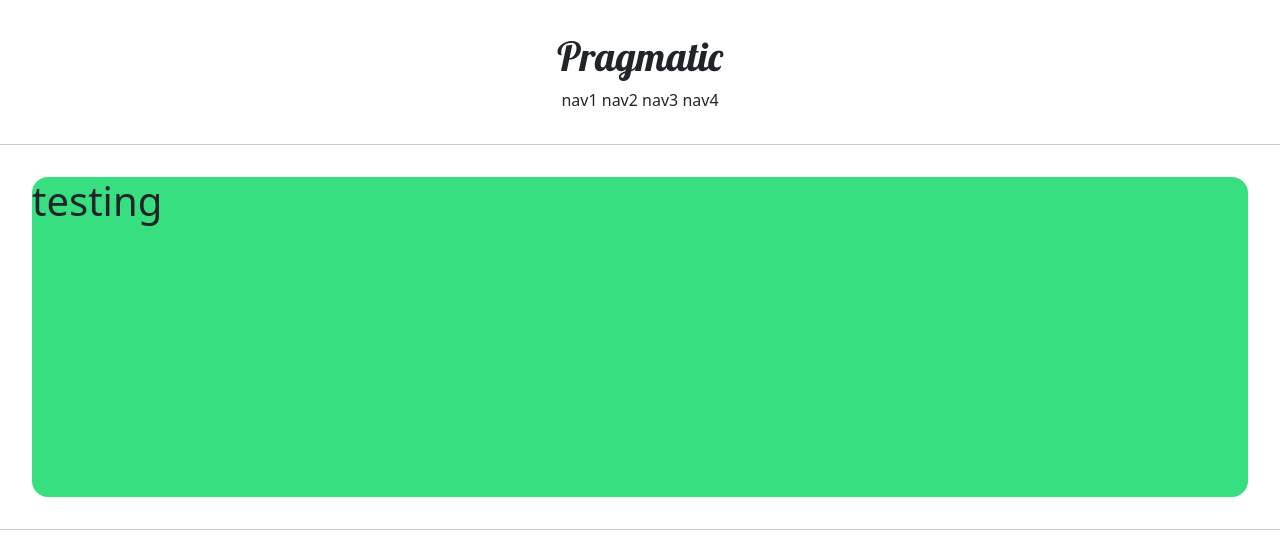
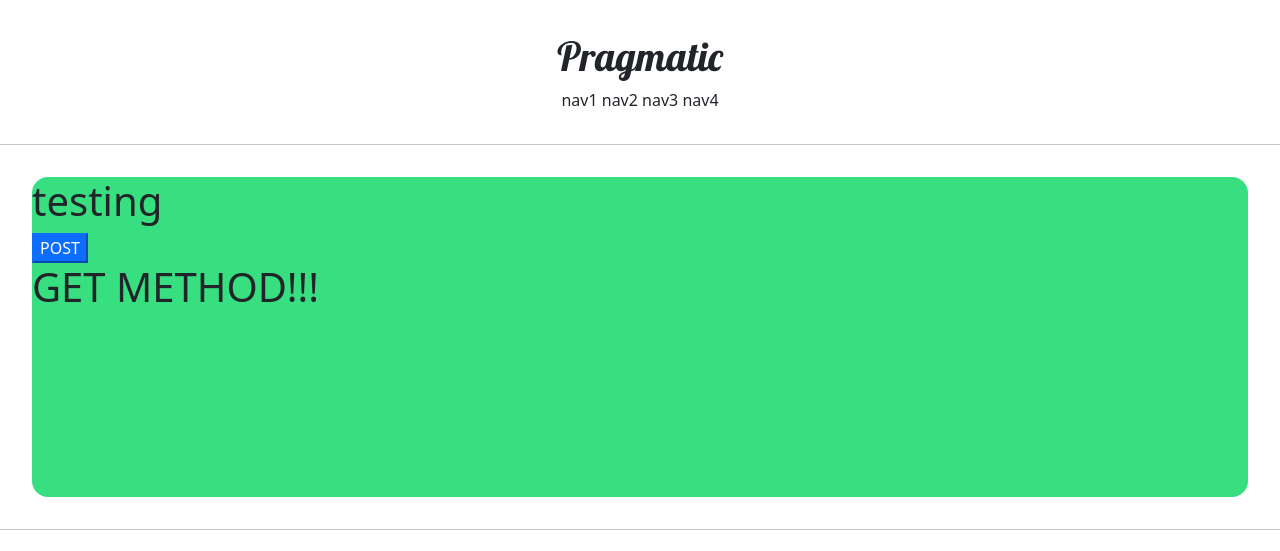
Before and after one commit to Hyewonjang/Pragmatic_Django_Course, a Django app: page /account/hello_world/ in a window 1280 px wide. Shown: the top 551 px of the page. Run offline with Django 3.2, Linux system fonts and the light colour scheme.

Commit message:
django course 16 commit

```diff
--- a/Accountapp/templates/Accountapp/hello_world.html
+++ b/Accountapp/templates/Accountapp/hello_world.html
@@ -6,6 +6,15 @@
         <h1>
             testing
         </h1>
+
+        <form action="/account/hello_world/" method="post">
+            {% csrf_token %} <!--장고에서 제공하는 보안기능-->
+            <input type="submit" class="btn-primary" value="POST"> <!--btn-primary는 부트스트랩 내에 적혀 있음-->
+        </form>
+
+        <h1>
+            {{ text }}
+        </h1>
     </div>
 
 {% endblock %}
--- a/Accountapp/views.py
+++ b/Accountapp/views.py
@@ -5,4 +5,8 @@ from django.shortcuts import render
 
 def hello_world(request):
     #return HttpResponse('Hello world!')  # HttpResponse는 views에서 직접적으로 response해주는 것.
-    return render(request, 'Accountapp/hello_world.html')
+
+    if request.method == "POST":
+        return render(request, 'Accountapp/hello_world.html', context={'text': 'POST METHOD!!!'})
+    else:
+        return render(request, 'Accountapp/hello_world.html', context={'text': 'GET METHOD!!!'})
```
